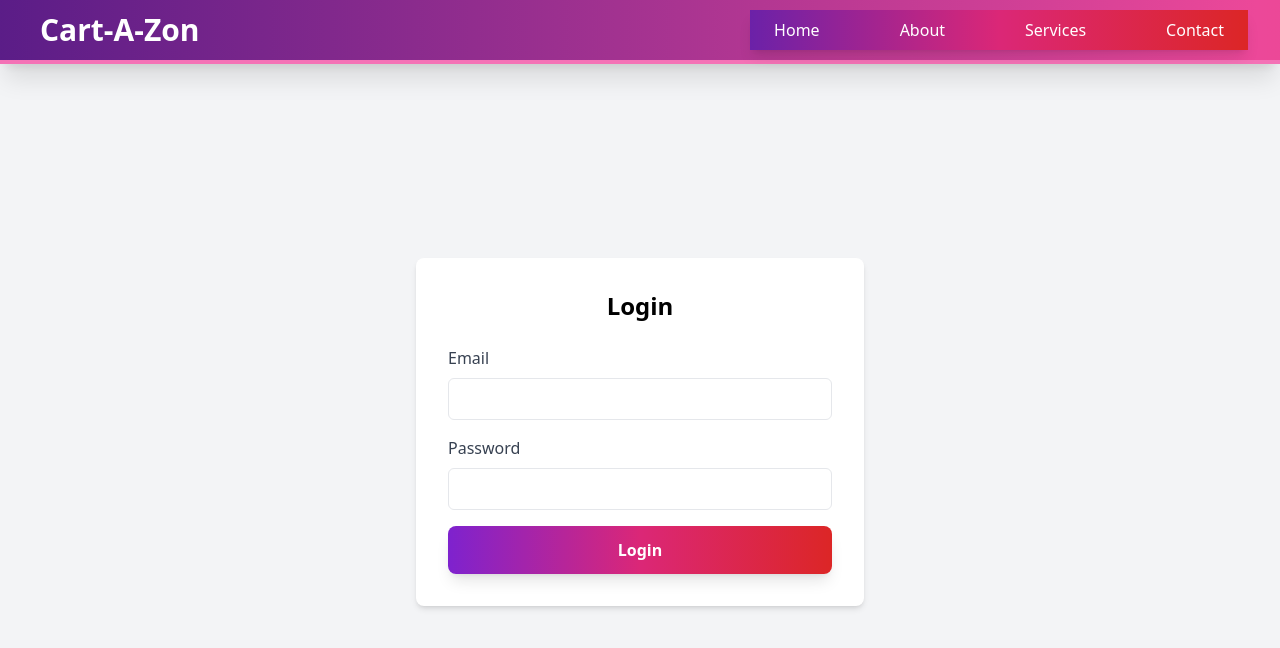
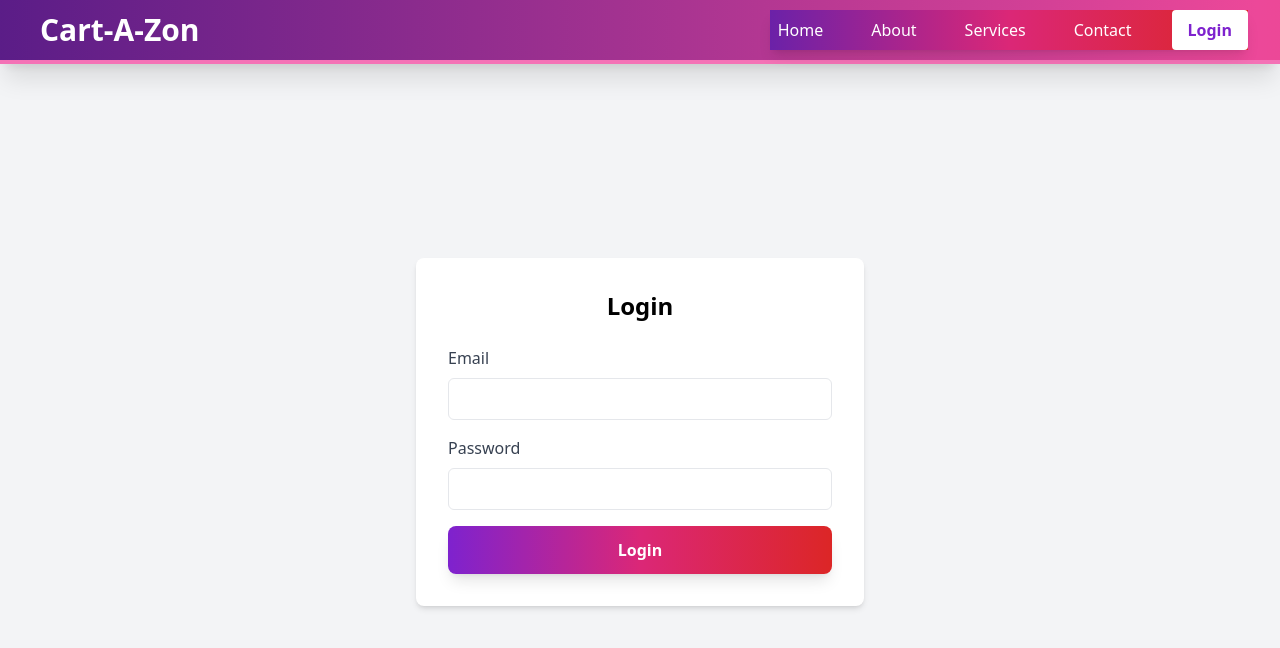
Before and after one commit to Gaurav9762/Gaurav-s-cart, a React (Vite) app in the folder client/: page /login in a window 1280 px wide. Shown: the top 648 px of the page. Built offline with nearby package versions, Linux system fonts and the light colour scheme.

Commit message:
protected route and login logout button in navbar + UI

```diff
--- a/client/src/components/NavBar.jsx
+++ b/client/src/components/NavBar.jsx
@@ -3,15 +3,21 @@ import logoPic from "../assets/image.png";
 
 const Navbar = () => {
   const [isOpen, setIsOpen] = useState(false);
+  const token = localStorage.getItem("token");
+
+  const handleLogout = () => {
+    localStorage.removeItem("token");
+    window.location.href = "/login";
+  };
 
   return (
     <nav
       className="
-    fixed top-0 left-0 right-0 w-full
-    bg-gradient-to-r from-purple-900 via-pink-500 to-red-500
-    bg-[length:200%_200%] animate-gradient-shift
-    shadow-xl h-16 flex items-center px-8 z-50 border-b-4 border-pink-400
-  "
+        fixed top-0 left-0 right-0 w-full
+        bg-gradient-to-r from-purple-900 via-pink-500 to-red-500
+        bg-[length:200%_200%] animate-gradient-shift
+        shadow-xl h-16 flex items-center px-8 z-50 border-b-4 border-pink-400
+      "
     >
       <div className="container mx-auto flex justify-between items-center">
         <a
@@ -24,9 +30,9 @@ const Navbar = () => {
           </span>
         </a>
 
-        {/* Hamburger button */}
+        {/* Hamburger Icon */}
         <button
-          className="md:hidden text-indigo-600 hover:text-indigo-700 focus:outline-none"
+          className="md:hidden text-white hover:text-pink-200 focus:outline-none"
           onClick={() => setIsOpen(!isOpen)}
           aria-label="Toggle menu"
         >
@@ -45,22 +51,40 @@ const Navbar = () => {
           </svg>
         </button>
 
-        {/* Links */}
+        {/* Nav Links + Login/Logout */}
         <ul
-          className={`md:flex md:items-center md:space-x-8 absolute md:static w-full md:w-auto left-0 md:left-auto shadow-lg top-16 md:top-auto transition-all duration-300 ease-in bg-gradient-to-r from-purple-800 via-pink-600 to-red-600 ${
-            isOpen ? "block" : "hidden"
+          className={`md:flex md:items-center md:space-x-8 absolute md:static w-1/2 md:w-auto right-0 md:left-auto shadow-lg top-16 md:top-auto transition-all duration-300 ease-in bg-gradient-to-r from-purple-800 via-pink-600 to-red-600 ${
+            isOpen ? "flex flex-col space-y-2 px-6 py-4" : "hidden"
           }`}
         >
           {["Home", "About", "Services", "Contact"].map((item) => (
             <li key={item}>
               <a
                 href="#"
-                className="block px-6 py-2 text-white hover:text-pink-300 hover:underline transition font-medium"
+                className="block px-2 py-1 text-white hover:text-pink-300 hover:underline right:0transition font-medium"
               >
                 {item}
               </a>
             </li>
           ))}
+
+          <li className="md:px-0 w-full md:w-auto">
+            {token ? (
+              <button
+                onClick={handleLogout}
+                className="bg-white text-red-600 font-semibold px-4 py-2 rounded hover:bg-red-100 transition w-full md:w-auto"
+              >
+                Logout
+              </button>
+            ) : (
+              <button
+                onClick={() => (window.location.href = "/login")}
+                className="bg-white text-purple-700 font-semibold px-4 py-2 rounded hover:bg-purple-100 transition w-full md:w-auto text-center"
+              >
+                Login
+              </button>
+            )}
+          </li>
         </ul>
       </div>
     </nav>
--- a/client/src/main.jsx
+++ b/client/src/main.jsx
@@ -7,13 +7,21 @@ import Login from "./pages/Login";
 import "./index.css";
 import Dashboard from "./pages/Dashboard";
 import Register from "./pages/Register";
+import ProtectedRoute from "./components/ProtectedRoute";
 
 ReactDOM.createRoot(document.getElementById("root")).render(
   <Router>
     <Routes>
       <Route path="/" element={<App />} />
       <Route path="/login" element={<Login />} />
-      <Route path="/dashboard" element={<Dashboard />} />
+      <Route
+        path="/dashboard"
+        element={
+          <ProtectedRoute>
+            <Dashboard />
+          </ProtectedRoute>
+        }
+      />
       <Route path="/register" element={<Register />} />
     </Routes>
   </Router>
```
Also changed, not shown: 1 other file (tests, documents, lock files or other folders).
